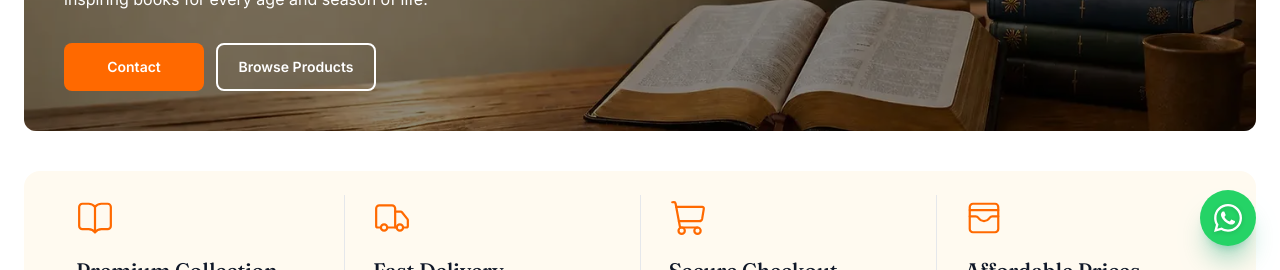
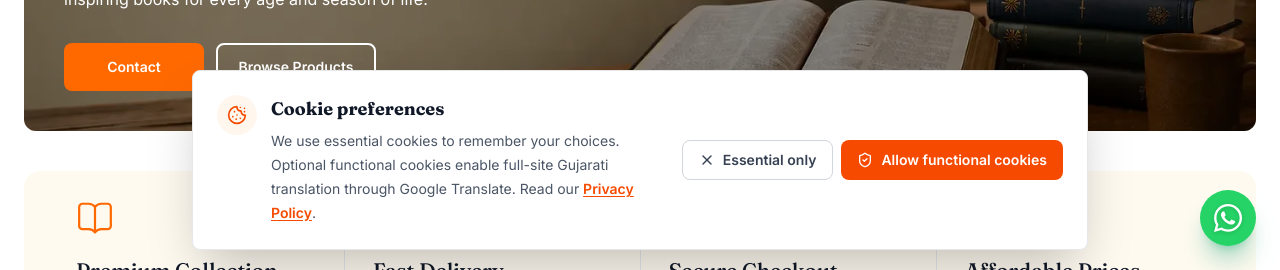
Before and after one commit to harsh9727/book-store, a Next.js app: page / in a window 1280 px wide. Shown: the part 530-800 px from the top of the page. Built offline with nearby package versions, Linux system fonts and the light colour scheme; no server answers.

Commit message:
add cookies

```diff
--- a/src/app/layout.tsx
+++ b/src/app/layout.tsx
@@ -6,6 +6,7 @@ import "./globals.css";
 import Header from "@/components/layout/Header";
 import Footer from "@/components/layout/Footer";
 import WhatsAppButton from "@/components/common/WhatsAppButton";
+import CookieConsent from "@/components/common/CookieConsent";
 import JsonLd from "@/components/seo/JsonLd";
 import { LanguageProvider } from "@/contexts/LanguageContext";
 import { absoluteUrl, siteConfig, siteUrl } from "@/lib/seo";
@@ -112,6 +113,7 @@ export default function RootLayout({
 
           <Footer />
           <WhatsAppButton />
+          <CookieConsent />
         </LanguageProvider>
       </body>
     </html>
--- /dev/null
+++ b/src/components/common/CookieConsent.tsx
@@ -0,0 +1,82 @@
+"use client";
+
+import Link from "next/link";
+import { Cookie, ShieldCheck, X } from "lucide-react";
+import { useSyncExternalStore } from "react";
+import {
+  getCookieConsentSnapshot,
+  saveCookieConsent,
+  subscribeToCookieConsent,
+} from "@/lib/cookieConsent";
+
+export default function CookieConsent() {
+  const consent = useSyncExternalStore(
+    subscribeToCookieConsent,
+    getCookieConsentSnapshot,
+    () => null
+  );
+
+  if (consent) {
+    return null;
+  }
+
+  return (
+    <section
+      role="dialog"
+      aria-modal="false"
+      aria-labelledby="cookie-consent-title"
+      aria-describedby="cookie-consent-description"
+      className="fixed inset-x-3 bottom-3 z-[200] mx-auto max-w-4xl overflow-hidden rounded-lg border border-gray-200 bg-white shadow-2xl sm:bottom-5"
+    >
+      <div className="flex flex-col gap-5 p-5 sm:p-6 lg:flex-row lg:items-center lg:justify-between">
+        <div className="flex max-w-2xl items-start gap-3.5">
+          <span className="flex h-10 w-10 shrink-0 items-center justify-center rounded-full bg-orange-50 text-orange-600">
+            <Cookie size={20} />
+          </span>
+          <div>
+            <h2
+              id="cookie-consent-title"
+              className="title text-lg font-bold text-gray-900"
+            >
+              Cookie preferences
+            </h2>
+            <p
+              id="cookie-consent-description"
+              className="description mt-1.5 text-sm leading-6 text-gray-600"
+            >
+              We use essential cookies to remember your choices. Optional functional
+              cookies enable full-site Gujarati translation through Google Translate.
+              Read our{" "}
+              <Link
+                href="/privacy-policy"
+                className="font-semibold text-orange-600 underline underline-offset-2 hover:text-orange-700"
+              >
+                Privacy Policy
+              </Link>
+              .
+            </p>
+          </div>
+        </div>
+
+        <div className="flex shrink-0 flex-col gap-2 sm:flex-row lg:justify-end">
+          <button
+            type="button"
+            onClick={() => saveCookieConsent("essential")}
+            className="inline-flex h-10 items-center justify-center gap-2 rounded-lg border border-gray-300 px-4 text-sm font-semibold text-gray-700 transition-colors hover:border-gray-400 hover:bg-gray-50"
+          >
+            <X size={16} />
+            Essential only
+          </button>
+          <button
+            type="button"
+            onClick={() => saveCookieConsent("functional")}
+            className="inline-flex h-10 items-center justify-center gap-2 rounded-lg bg-orange-600 px-4 text-sm font-semibold text-white transition-colors hover:bg-orange-700"
+          >
+            <ShieldCheck size={16} />
+            Allow functional cookies
+          </button>
+        </div>
+      </div>
+    </section>
+  );
+}
--- a/src/contexts/LanguageContext.tsx
+++ b/src/contexts/LanguageContext.tsx
@@ -9,6 +9,11 @@ import {
   type ReactNode,
 } from "react";
 import { usePathname } from "next/navigation";
+import {
+  getCookieConsentSnapshot,
+  saveCookieConsent,
+  subscribeToCookieConsent,
+} from "@/lib/cookieConsent";
 
 export type AppLanguage = "en" | "gu";
 
@@ -90,6 +95,11 @@ function clearGujaratiCookie() {
 
 export function LanguageProvider({ children }: { children: ReactNode }) {
   const pathname = usePathname();
+  const cookieConsent = useSyncExternalStore(
+    subscribeToCookieConsent,
+    getCookieConsentSnapshot,
+    () => null
+  );
   const language = useSyncExternalStore(
     subscribeToLanguageChange,
     getLanguageSnapshot,
@@ -101,6 +111,7 @@ export function LanguageProvider({ children }: { children: ReactNode }) {
     document.documentElement.lang = nextLanguage;
 
     if (nextLanguage === "gu") {
+      saveCookieConsent("functional");
       setGujaratiCookie();
       applyGujaratiTranslation();
       window.dispatchEvent(new Event(LANGUAGE_CHANGE_EVENT));
@@ -113,6 +124,10 @@ export function LanguageProvider({ children }: { children: ReactNode }) {
   }, []);
 
   useEffect(() => {
+    if (cookieConsent !== "functional") {
+      return;
+    }
+
     const translateWindow = window as GoogleTranslateWindow;
 
     const initializeTranslateElement = () => {
@@ -150,19 +165,19 @@ export function LanguageProvider({ children }: { children: ReactNode }) {
       script.async = true;
       document.body.appendChild(script);
     }
-  }, []);
+  }, [cookieConsent]);
 
   useEffect(() => {
     document.documentElement.lang = language;
 
-    if (language !== "gu") {
+    if (language !== "gu" || cookieConsent !== "functional") {
       return;
     }
 
     setGujaratiCookie();
     const timer = window.setTimeout(applyGujaratiTranslation, 350);
     return () => window.clearTimeout(timer);
-  }, [language, pathname]);
+  }, [cookieConsent, language, pathname]);
 
   return (
     <LanguageContext.Provider value={{ language, setLanguage }}>
--- /dev/null
+++ b/src/lib/cookieConsent.ts
@@ -0,0 +1,55 @@
+export type CookieConsentChoice = "essential" | "functional";
+
+export const COOKIE_CONSENT_EVENT = "gtbs-cookie-consent-change";
+
+const COOKIE_CONSENT_STORAGE_KEY = "gtbs-cookie-consent";
+const COOKIE_CONSENT_COOKIE_NAME = "gtbs_cookie_consent";
+const COOKIE_MAX_AGE = 60 * 60 * 24 * 180;
+
+export function getCookieConsentSnapshot(): CookieConsentChoice | null {
+  const storedChoice = window.localStorage.getItem(COOKIE_CONSENT_STORAGE_KEY);
+
+  if (storedChoice === "essential" || storedChoice === "functional") {
+    return storedChoice;
+  }
+
+  const cookieChoice = document.cookie
+    .split(";")
+    .map((cookie) => cookie.trim())
+    .find((cookie) => cookie.startsWith(`${COOKIE_CONSENT_COOKIE_NAME}=`))
+    ?.split("=")[1];
+
+  return cookieChoice === "essential" || cookieChoice === "functional"
+    ? cookieChoice
+    : null;
+}
+
+export function subscribeToCookieConsent(callback: () => void) {
+  window.addEventListener(COOKIE_CONSENT_EVENT, callback);
+  window.addEventListener("storage", callback);
+
+  return () => {
+    window.removeEventListener(COOKIE_CONSENT_EVENT, callback);
+    window.removeEventListener("storage", callback);
+  };
+}
+
+export function saveCookieConsent(choice: CookieConsentChoice) {
+  window.localStorage.setItem(COOKIE_CONSENT_STORAGE_KEY, choice);
+  document.cookie = `${COOKIE_CONSENT_COOKIE_NAME}=${choice};path=/;max-age=${COOKIE_MAX_AGE};SameSite=Lax`;
+
+  if (choice === "essential") {
+    window.localStorage.setItem("gtbs-language", "en");
+    const expiredGoogleCookie =
+      "googtrans=;expires=Thu, 01 Jan 1970 00:00:00 GMT;path=/;SameSite=Lax";
+    document.cookie = expiredGoogleCookie;
+
+    if (window.location.hostname !== "localhost") {
+      document.cookie = `${expiredGoogleCookie};domain=${window.location.hostname}`;
+    }
+
+    window.dispatchEvent(new Event("gtbs-language-change"));
+  }
+
+  window.dispatchEvent(new Event(COOKIE_CONSENT_EVENT));
+}
```
